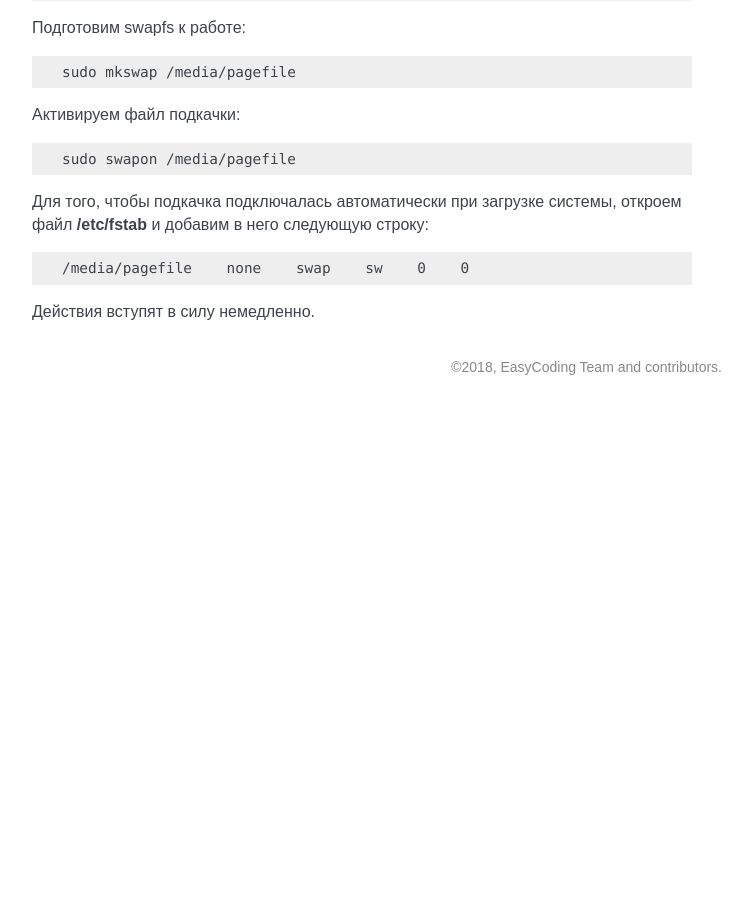
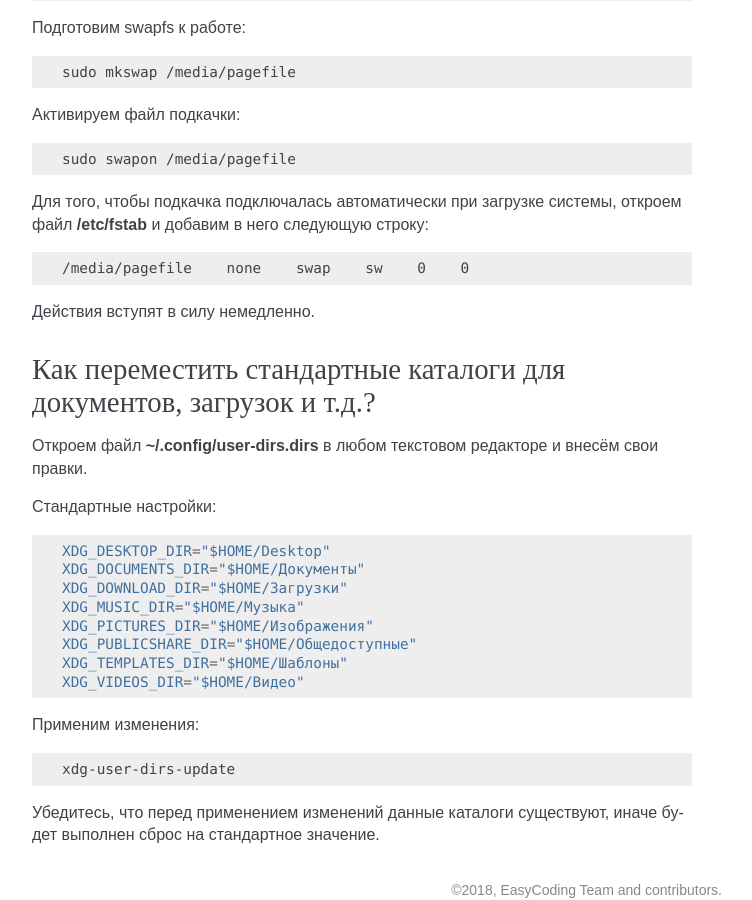
Before and after one commit to RussianFedora/FAQ, a Sphinx documentation site: the page built from source/using-system.rst, in a window 1280 px wide and 900 px high, scrolled down 19268 px. Shown: the whole window, without its empty margins (388-1140 px from the left). Built offline with Sphinx 7.4.7, drawn with Linux system fonts in a browser that asks for light colours; before the commit the page ends 19673 px from its top, so only the background shows below that; some of the changed text lies outside the part shown.

Commit message:
Added question about moving standard XDG directories.

```diff
--- a/source/using-system.rst
+++ b/source/using-system.rst
@@ -1128,3 +1128,32 @@ KDE предоставляет особый PAM модуль для автома
     /media/pagefile    none    swap    sw    0    0
 
 Действия вступят в силу немедленно.
+
+.. index:: xdg, directories
+.. _xdg-reallocate:
+
+Как переместить стандартные каталоги для документов, загрузок и т.д.?
+==========================================================================
+
+Откроем файл **~/.config/user-dirs.dirs** в любом текстовом редакторе и внесём свои правки.
+
+Стандартные настройки:
+
+.. code-block:: ini
+
+    XDG_DESKTOP_DIR="$HOME/Desktop"
+    XDG_DOCUMENTS_DIR="$HOME/Документы"
+    XDG_DOWNLOAD_DIR="$HOME/Загрузки"
+    XDG_MUSIC_DIR="$HOME/Музыка"
+    XDG_PICTURES_DIR="$HOME/Изображения"
+    XDG_PUBLICSHARE_DIR="$HOME/Общедоступные"
+    XDG_TEMPLATES_DIR="$HOME/Шаблоны"
+    XDG_VIDEOS_DIR="$HOME/Видео"
+
+Применим изменения:
+
+.. code-block:: bash
+
+    xdg-user-dirs-update
+
+Убедитесь, что перед применением изменений данные каталоги существуют, иначе будет выполнен сброс на стандартное значение.
```
